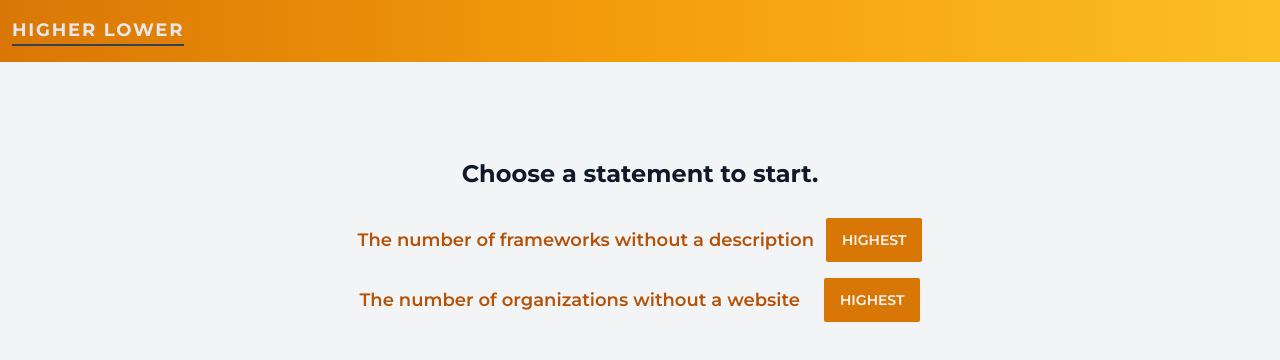
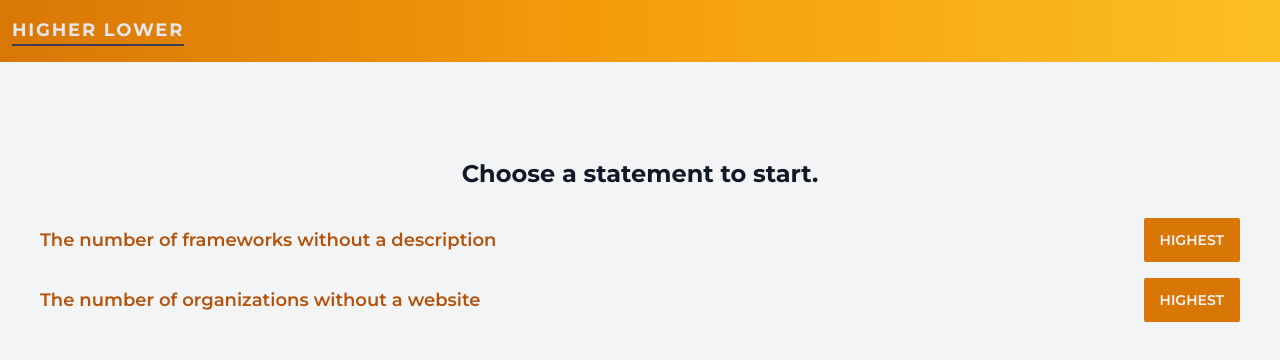
Before and after one commit to Bowero/ce-higher-lower, a Svelte app: page / in a window 1280 px wide. Both pictures are taken after a click on the button "Let's GO!". Shown: the top 360 px of the page. Built offline with nearby package versions, Linux system fonts and the light colour scheme.

Commit message:
💄 align text and buttons

```diff
--- a/src/components/Game.svelte
+++ b/src/components/Game.svelte
@@ -70,7 +70,7 @@
             Choose a statement to start.
         </h1>
         <div
-                class="text-yellow-700 py-2 flex items-center text-lg gap-3 font-semibold"
+                class="text-yellow-700 py-2 flex items-center text-lg gap-3 font-semibold w-full justify-between"
         >
             {firstStatement.statement}
             <button
@@ -86,7 +86,7 @@
         </div>
 
         <div
-                class="text-yellow-700 py-2 flex items-center text-lg gap-3 font-semibold"
+                class="text-yellow-700 py-2 flex items-center text-lg gap-3 font-semibold w-full justify-between"
         >
             {secondStatement.statement}
             <span class="ml-3 text-2xl text-gray-800 font-bold"
```
Also changed, not shown: public/build/bundle.js, 1 other file (tests, documents, lock files or other folders).
